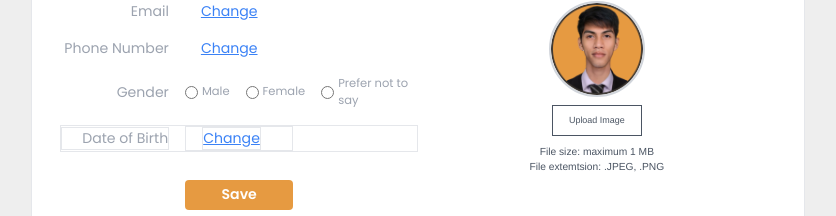
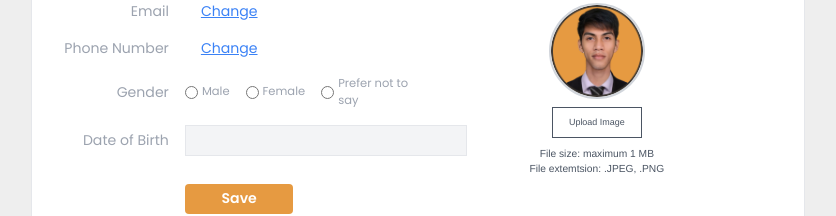
Before and after one commit to BryanIanRamos/Cake-Area, a React (Vite) app: page /profile in a window 1280 px wide. Shown: the part 250-466 px from the top of the page, without its empty margins (222-1058 px from the left). Built offline with nearby package versions, Linux system fonts and the light colour scheme.

Commit message:
Date of Birth in profile page fixed

```diff
--- a/src/pages/buyer/Profile.jsx
+++ b/src/pages/buyer/Profile.jsx
@@ -135,13 +135,15 @@ const Profile = ({ isLoggedIn, userName }) => {
                     />
                   </div>
                 </div>
-                <div className="grid grid-cols-3 gap-4 items-center border">
-                  <p className="text-end border">Date of Birth</p>
-                  <div className="flex gap-4 border w-full">
-                    <p>{userProfile?.date_of_birth || ""}</p>
-                    <button className="underline text-blue-500 hover:text-blue-300 border">
-                      Change
-                    </button>
+                <div className="grid grid-cols-3 gap-4 items-center">
+                  <p className="text-end">Date of Birth</p>
+                  <div className="col-span-2 flex gap-4 w-full">
+                    <input
+                      type="text"
+                      value={userProfile?.date_of_birth || ""}
+                      className="border bg-gray-100 p-1 flex-grow"
+                      readOnly
+                    />
                   </div>
                 </div>
                 <div className="grid grid-cols-3 gap-4 items-center h-fit my-3">
```
